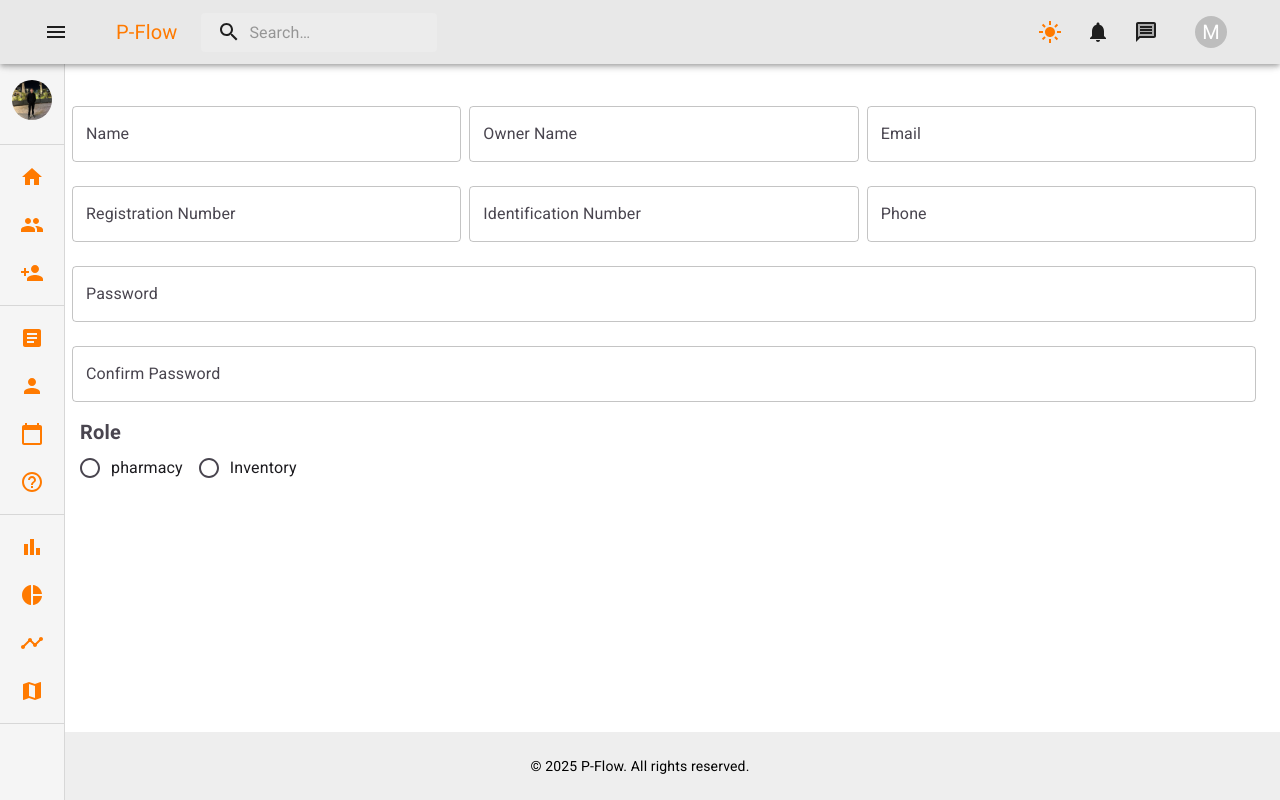
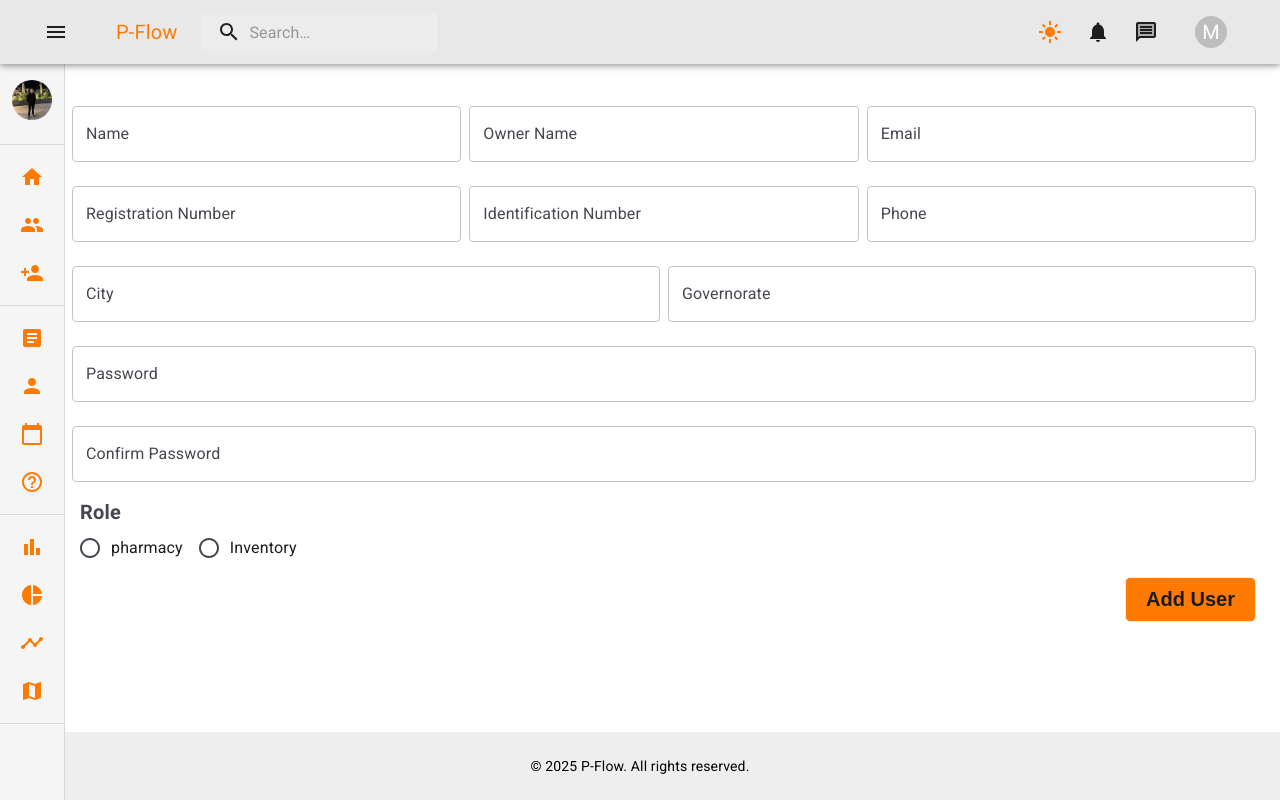
Before and after one commit to elref7i/p-flow, a React (Vite) app: page /admin/adduser in a window 1280 px wide. Built offline with nearby package versions, Linux system fonts and the light colour scheme; sample sign-in values are in the browser's storage.

Commit message:
Add user management features: implement AddUser page, validation schema, and API integration

```diff
--- a/src/api/adminApi.js
+++ b/src/api/adminApi.js
@@ -4,6 +4,7 @@ export const fetchUsers = async () => {
   const { data } = await axios.get(API_URL);
   return data.users;
 };
+
 export const deleteUser = async ({ userId, token }) => {
   const options = {
     url: `${API_URL}/${userId}`,
@@ -25,10 +26,12 @@ export const updateUserData = async ({ userId, token, values }) => {
   };
   return axios.request(options);
 };
+
+//* Hints delete Try And Catch
 export const getSpecificUser = async ({ token, userId }) => {
   try {
     const options = {
-      url: `https://pflow-api-v3-1655e5b56c39.herokuapp.com/api/v1/users/${userId}`,
+      url: `${API_URL}/${userId}`,
       method: 'GET',
       headers: {
         Authorization: {
@@ -43,3 +46,15 @@ export const getSpecificUser = async ({ token, userId }) => {
     throw error;
   }
 };
+
+export const addAdminUser = async ({ token, values }) => {
+  const options = {
+    url: `${API_URL}`,
+    method: 'POST',
+    data: values,
+    headers: {
+      Authorization: `Bearer ${token}`,
+    },
+  };
+  return axios.request(options);
+};
--- a/src/components/Common/ButtonStyle.jsx
+++ b/src/components/Common/ButtonStyle.jsx
@@ -35,7 +35,7 @@ const CustomButton = styled('button')(
       width: sm || 'auto',
     },
     fontSize: fs || '20px',
-    fontWeight: fontWeight || '',
+    fontWeight: fontWeight || 'bold',
     marginInline: marginInline || 'auto',
     marginBottom: mb || 'auto',
 
--- a/src/components/ModalUpdated/ModalUpdated.jsx
+++ b/src/components/ModalUpdated/ModalUpdated.jsx
@@ -1,3 +1,4 @@
+/* eslint-disable react/prop-types */
 import Box from '@mui/material/Box';
 import Button from '@mui/material/Button';
 import Modal from '@mui/material/Modal';
@@ -37,6 +38,7 @@ export default function ModalUpdated({ userId }) {
   };
   const [dataSpecificUser, setDataSpecificUser] = useState(null);
 
+  //* Function GET SPECIFIC USER
   const fetchUserSpecific = async () => {
     try {
       const userData = await getSpecificUser({ token, userId });
--- a/src/hooks/useAdminAction.js
+++ b/src/hooks/useAdminAction.js
@@ -1,7 +1,39 @@
-import { useMutation, useQueryClient } from '@tanstack/react-query';
-import { deleteUser, updateUserData } from '../api/adminApi';
+import { useMutation, useQuery, useQueryClient } from '@tanstack/react-query';
+import {
+  addAdminUser,
+  deleteUser,
+  fetchUsers,
+  updateUserData,
+} from '../api/adminApi';
 import toast from 'react-hot-toast';
 
+//*ADD USER
+
+export const useAdminAddUser = () => {
+  const queryClient = useQueryClient();
+
+  return useMutation(addAdminUser, {
+    onSuccess: () => {
+      toast.success('User added successfully');
+      queryClient.invalidateQueries(['users']);
+    },
+    onError: (error) => {
+      console.log(error);
+    },
+  });
+};
+
+//* GET ALL USERS
+export const useAllUsers = () => {
+  return useQuery({
+    queryKey: ['users'],
+    queryFn: fetchUsers,
+    refetchOnMount: false,
+    refetchOnWindowFocus: false,
+  });
+};
+
+//* DELETE USER
 export const useDeleteUser = () => {
   const queryClient = useQueryClient();
 
@@ -15,6 +47,7 @@ export const useDeleteUser = () => {
   });
 };
 
+//* UPDATE USER
 export const useUpdateUser = () => {
   const queryClient = useQueryClient();
   return useMutation(updateUserData, {
--- a/src/pages/Admin/AddUser/AddUser.jsx
+++ b/src/pages/Admin/AddUser/AddUser.jsx
@@ -1,8 +1,14 @@
 import { Stack, TextField } from '@mui/material';
 import { useFormik } from 'formik';
 import Role from '../../../components/Role/Role';
+import CustomButton from '../../../components/Common/ButtonStyle';
+import { useAdminAddUser } from '../../../hooks/useAdminAction';
+import { AdminAddUser } from '../../../schemas/AdminSchema';
+import { useTypeContext } from '../../../context/UserType.context';
 
 export default function AddUser() {
+  const { token } = useTypeContext();
+  const { mutate } = useAdminAddUser();
   const {
     handleSubmit,
     handleBlur,
@@ -26,13 +32,20 @@ export default function AddUser() {
       password: '',
       rePassword: '',
     },
-    // validationSchema: signupSchema,
+    validationSchema: AdminAddUser,
     onSubmit: (values) => {
-      console.log(values);
+      console.log('Submitting values:', values);
+      mutate({ token, values });
     },
   });
   return (
-    <Stack component={'form'} maxWidth={'lg'} marginInline={'auto'} gap={0}>
+    <Stack
+      component={'form'}
+      onSubmit={handleSubmit}
+      maxWidth={'lg'}
+      marginInline={'auto'}
+      gap={0}
+    >
       <Stack direction={'row'} gap={1}>
         <TextField
           fullWidth
@@ -112,6 +125,33 @@ export default function AddUser() {
           helperText={touched.phone && errors.phone}
         />
       </Stack>
+      <Stack direction={'row'} gap={1}>
+        <TextField
+          fullWidth
+          label="City"
+          name="city"
+          margin="normal"
+          type="text"
+          value={values.city}
+          onChange={handleChange}
+          onBlur={handleBlur}
+          error={errors.city && touched.city}
+          helperText={touched.city && errors.city}
+        />
+
+        <TextField
+          fullWidth
+          label="Governorate"
+          name="governorate"
+          margin="normal"
+          type="text"
+          value={values.governorate}
+          onChange={handleChange}
+          onBlur={handleBlur}
+          error={errors.governorate && touched.governorate}
+          helperText={touched.governorate && errors.governorate}
+        />
+      </Stack>
       <TextField
         fullWidth
         label="Password"
@@ -142,6 +182,9 @@ export default function AddUser() {
         setFieldValue={setFieldValue}
         values={values}
       />
+      <CustomButton type="submit" marginInline={'auto 0'}>
+        Add User
+      </CustomButton>
     </Stack>
   );
 }
--- a/src/pages/Admin/Users/Users.jsx
+++ b/src/pages/Admin/Users/Users.jsx
@@ -1,43 +1,15 @@
 import { DataGrid, GridToolbar } from '@mui/x-data-grid';
 import { Paper, Box } from '@mui/material';
-import { useQuery } from '@tanstack/react-query';
-import axios from 'axios';
 import { columns } from './data';
 import { useTypeContext } from '../../../context/UserType.context';
 import AlertModal from '../../../components/AlertDelete/AlertDelete';
-import { useDeleteUser } from '../../../hooks/useAdminAction';
+import { useAllUsers, useDeleteUser } from '../../../hooks/useAdminAction';
 import ModalUpdated from '../../../components/ModalUpdated/ModalUpdated';
-
-const fetchUsers = async () => {
-  const { data } = await axios.get(
-    'https://pflow-api-v3-1655e5b56c39.herokuapp.com/api/v1/users'
-  );
-  return data.users;
-};
-
-// const updatedUser = async ({ userId, token, data }) => {
-//   const options = {
-//     url: `https://pflow-api-v3-1655e5b56c39.herokuapp.com/api/v1/users/${userId}`,
-//     method: 'PUT',
-//     data,
-//     headers: {
-//       Authorization: {
-//         token: `Bearer ${token}`,
-//       },
-//     },
-//   };
-//   return axios.request(options);
-// };
 
 export default function Users() {
   const { token } = useTypeContext();
 
-  const { data, isLoading } = useQuery({
-    queryKey: ['users'],
-    queryFn: fetchUsers,
-    refetchOnMount: false,
-    refetchOnWindowFocus: false,
-  });
+  const { data, isLoading } = useAllUsers();
 
   const {
     isLoading: isDeleting,
--- a/src/schemas/AdminSchema.js
+++ b/src/schemas/AdminSchema.js
@@ -1,6 +1,7 @@
 import * as Yup from 'yup';
 const emailRegex = /^[^\s@]+@[^\s@]+\.[^\s@]+$/;
 const phoneRegx = /^(02)?01[0125][0-9]{8}/;
+const passwordRegx = /^\d{8,}$/;
 
 const emailField = Yup.string()
   .matches(emailRegex, 'Invalid email')
@@ -24,3 +25,31 @@ export const UpdateDataUser = Yup.object().shape({
     })
     .required('Location is Required'),
 });
+
+const passwordField = Yup.string()
+  .matches(passwordRegx, 'Password must be exactly 8 digits')
+  .required('Password is required');
+
+const confirmPasswordField = Yup.string()
+  .oneOf([Yup.ref('password'), null], 'Passwords must match')
+  .required('Confirm password is required');
+
+export const AdminAddUser = Yup.object().shape({
+  name: Yup.string().required('User name is required'),
+  email: emailField,
+  ownerName: Yup.string().required('Owner name is required'),
+  phone: Yup.string()
+    .required('Phone is required')
+    .matches(phoneRegx, 'Invalid phone number'),
+  registrationNumber: Yup.string().required('Registration number is required'),
+  identificationNumber: Yup.string().required(
+    'Identification number is required'
+  ),
+  city: Yup.string().required('City is required'),
+  governorate: Yup.string().required('Governorate is required'),
+  password: passwordField,
+  rePassword: confirmPasswordField,
+  role: Yup.string()
+    .oneOf(['pharmacy', 'inventory'], 'Invalid role')
+    .required('Role is required'),
+});
--- a/src/schemas/AuthSchema.js
+++ b/src/schemas/AuthSchema.js
@@ -19,9 +19,7 @@ const confirmPasswordField = Yup.string()
 
 export const signupSchema = Yup.object().shape({
   name: Yup.string().required('User name is required'),
-  email: Yup.string()
-    .matches(emailRegex, 'Invalid email')
-    .required('Email is required'),
+  email: emailField,
   ownerName: Yup.string().required('Owner name is required'),
   phone: Yup.string()
     .required('Phone is required')
```
